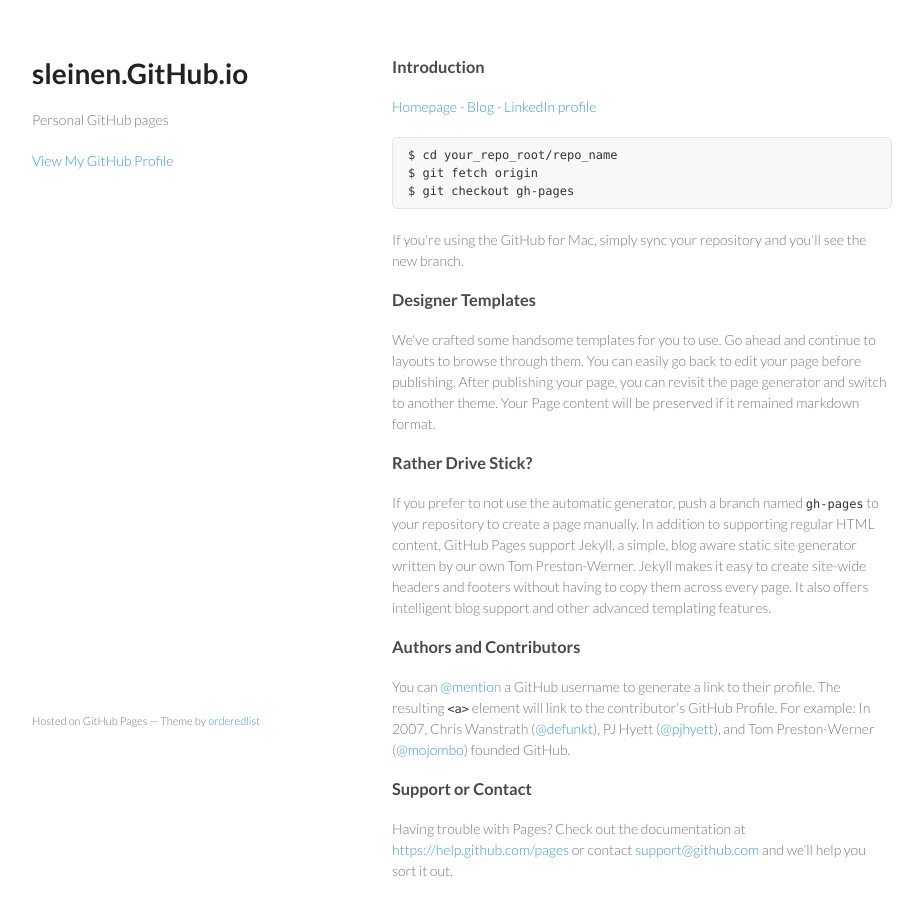
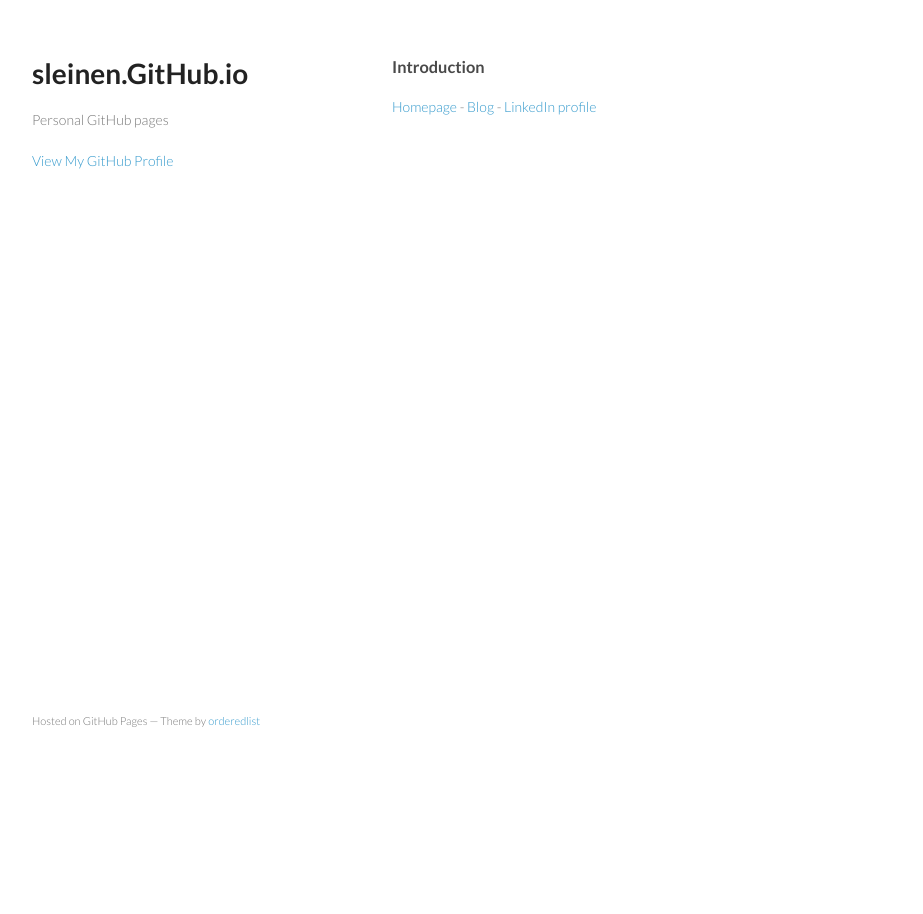
Before and after one commit to sleinen/sleinen.github.io, a plain HTML site: page index.html in a window 1280 px wide. Shown: the whole page, without its empty margins (178-1101 px from the left). After the commit the page ends 800 px from the top, so only its background shows below. Drawn offline with Linux system fonts and the light colour scheme.

Commit message:
Remove template

```diff
--- a/index.html
+++ b/index.html
@@ -30,32 +30,6 @@
   - <a href="http://blog.simon.leinen.ch/">Blog</a>
   - <a href="https://ch.linkedin.com/in/simonleinen">LinkedIn&nbsp;profile</a> </p>
 
-<pre><code>$ cd your_repo_root/repo_name
-$ git fetch origin
-$ git checkout gh-pages
-</code></pre>
-
-<p>If you're using the GitHub for Mac, simply sync your repository and you'll see the new branch.</p>
-
-<h3>
-<a id="designer-templates" class="anchor" href="#designer-templates" aria-hidden="true"><span class="octicon octicon-link"></span></a>Designer Templates</h3>
-
-<p>We've crafted some handsome templates for you to use. Go ahead and continue to layouts to browse through them. You can easily go back to edit your page before publishing. After publishing your page, you can revisit the page generator and switch to another theme. Your Page content will be preserved if it remained markdown format.</p>
-
-<h3>
-<a id="rather-drive-stick" class="anchor" href="#rather-drive-stick" aria-hidden="true"><span class="octicon octicon-link"></span></a>Rather Drive Stick?</h3>
-
-<p>If you prefer to not use the automatic generator, push a branch named <code>gh-pages</code> to your repository to create a page manually. In addition to supporting regular HTML content, GitHub Pages support Jekyll, a simple, blog aware static site generator written by our own Tom Preston-Werner. Jekyll makes it easy to create site-wide headers and footers without having to copy them across every page. It also offers intelligent blog support and other advanced templating features.</p>
-
-<h3>
-<a id="authors-and-contributors" class="anchor" href="#authors-and-contributors" aria-hidden="true"><span class="octicon octicon-link"></span></a>Authors and Contributors</h3>
-
-<p>You can <a href="https://github.com/blog/821" class="user-mention">@mention</a> a GitHub username to generate a link to their profile. The resulting <code>&lt;a&gt;</code> element will link to the contributor's GitHub Profile. For example: In 2007, Chris Wanstrath (<a href="https://github.com/defunkt" class="user-mention">@defunkt</a>), PJ Hyett (<a href="https://github.com/pjhyett" class="user-mention">@pjhyett</a>), and Tom Preston-Werner (<a href="https://github.com/mojombo" class="user-mention">@mojombo</a>) founded GitHub.</p>
-
-<h3>
-<a id="support-or-contact" class="anchor" href="#support-or-contact" aria-hidden="true"><span class="octicon octicon-link"></span></a>Support or Contact</h3>
-
-<p>Having trouble with Pages? Check out the documentation at <a href="https://help.github.com/pages">https://help.github.com/pages</a> or contact <a href="mailto:support@github.com">support@github.com</a> and we’ll help you sort it out.</p>
       </section>
       <footer>
         <p><small>Hosted on GitHub Pages &mdash; Theme by <a href="https://github.com/orderedlist">orderedlist</a></small></p>
```
